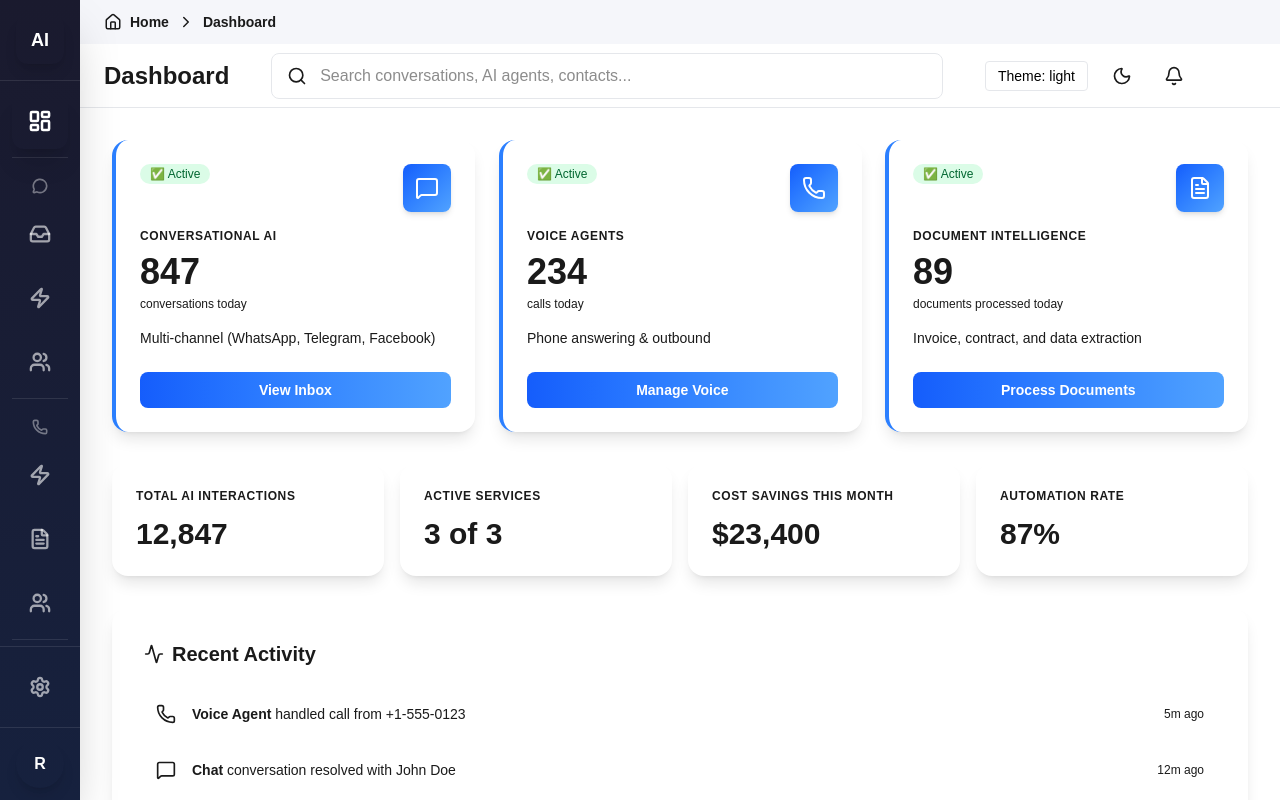
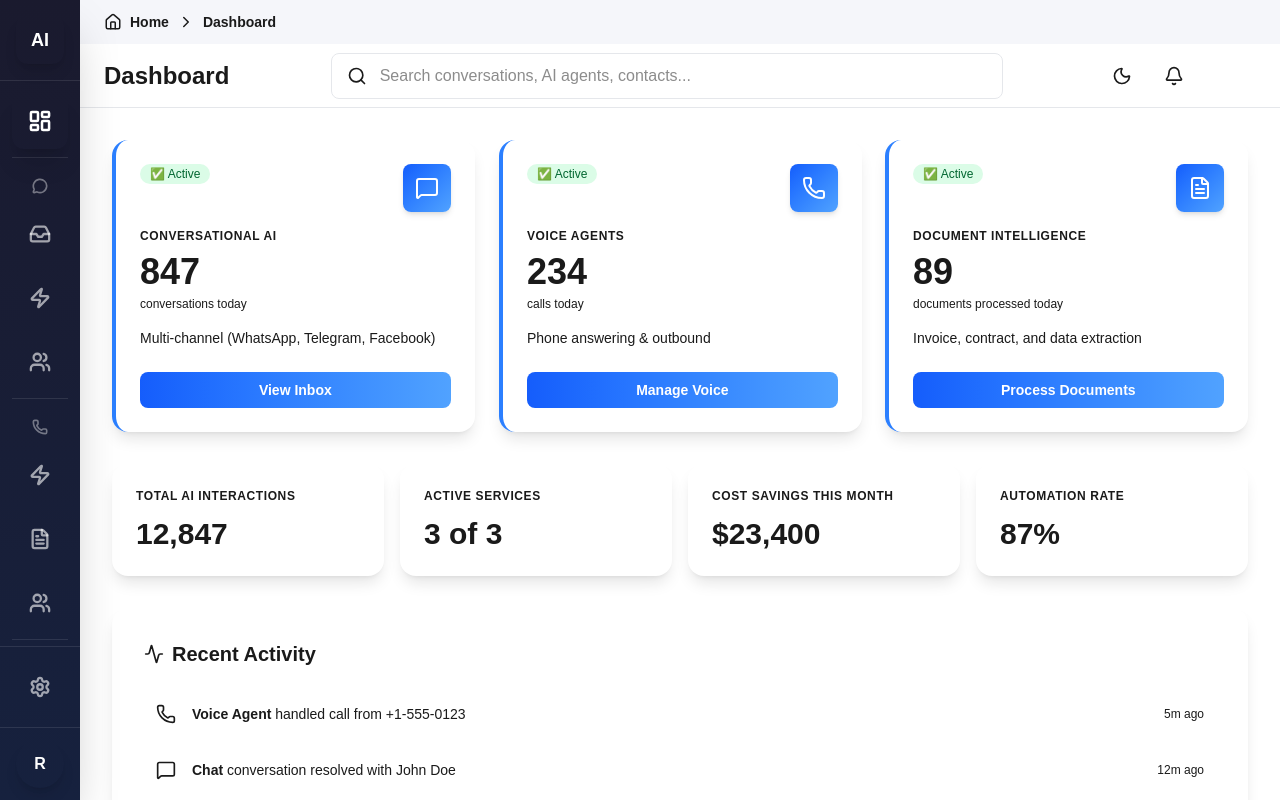
Before and after one commit to TheSopl/aibysea, a Next.js app: page /dashboard in a window 1280 px wide. Shown: the top 800 px of the page. Built offline with nearby package versions, Linux system fonts and the light colour scheme.

Commit message:
chore(12-01): remove dark mode test component
- Removed temporary test div from TopBar
- Dark mode verification complete
- Theme toggle confirmed working

```diff
--- a/src/components/layout/TopBar.tsx
+++ b/src/components/layout/TopBar.tsx
@@ -29,11 +29,6 @@ export default function TopBar({ title }: TopBarProps) {
 
       {/* Right Actions */}
       <div className="flex items-center gap-4">
-        {/* Dark mode test - remove after verification */}
-        <div className="bg-white dark:bg-slate-800 text-black dark:text-white px-3 py-1 rounded border border-gray-200 dark:border-slate-600 text-sm">
-          Theme: {theme}
-        </div>
-
         {/* Theme Toggle */}
         <button
           onClick={toggleTheme}
```
